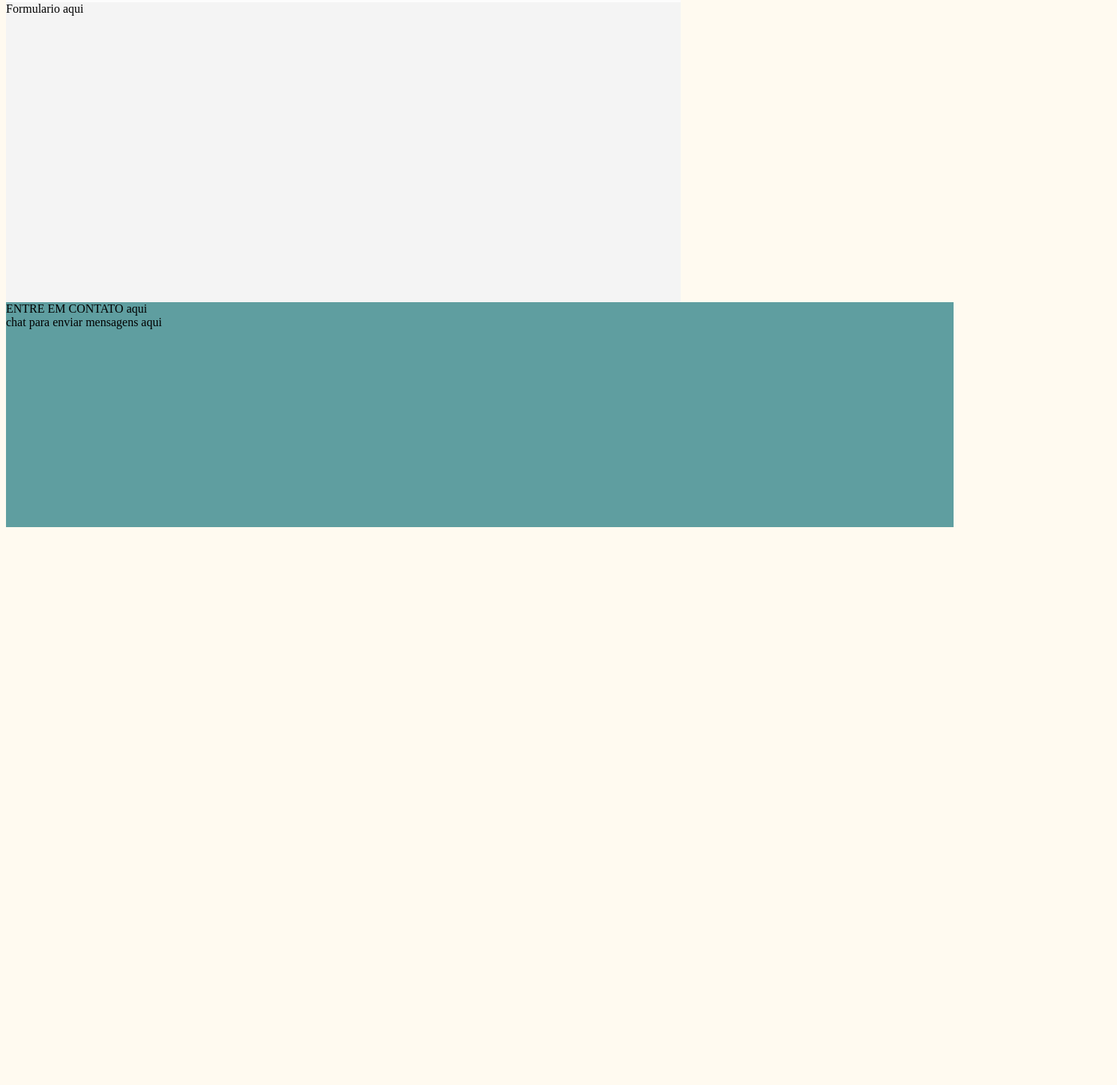
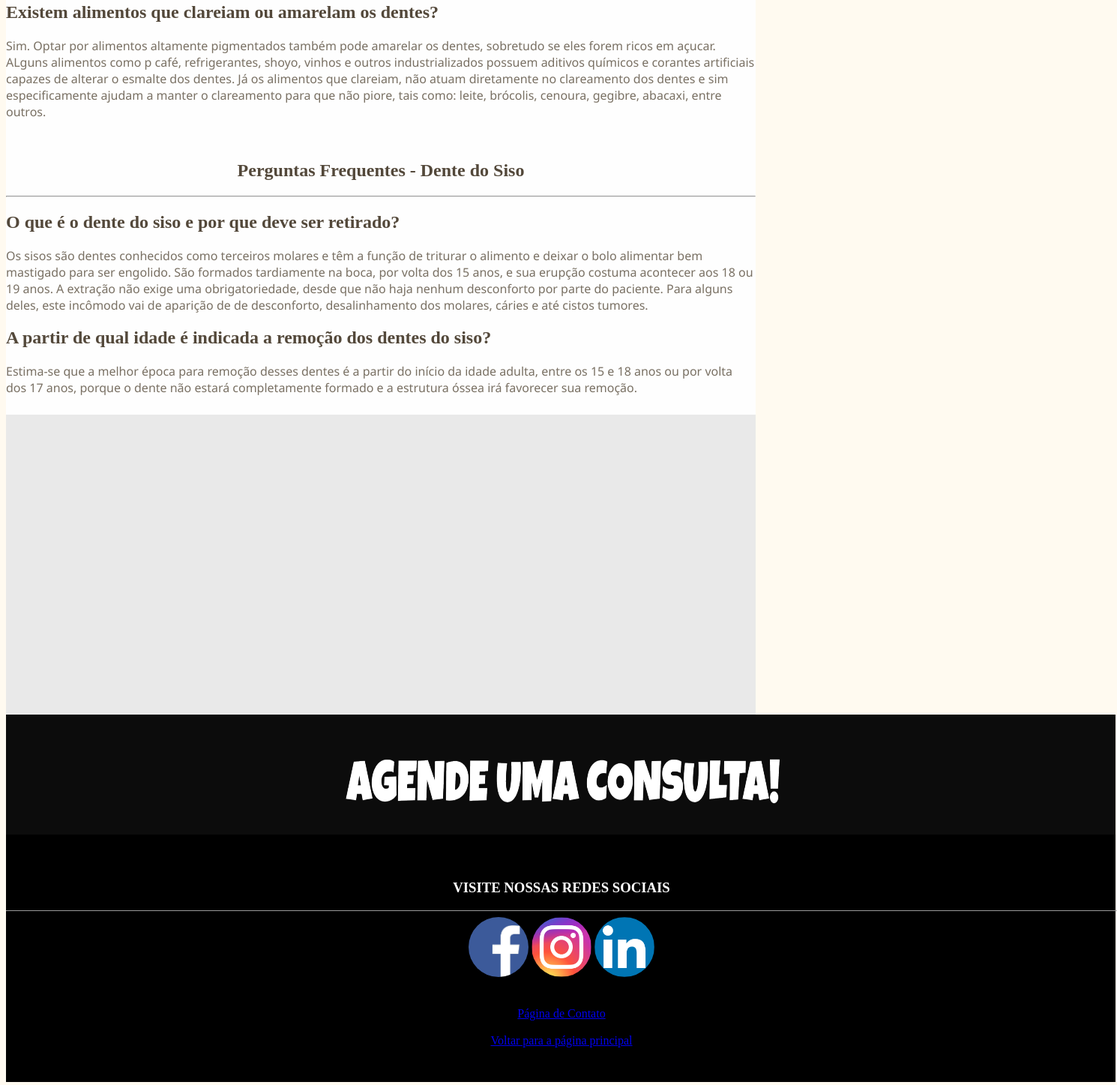
Before and after one commit to OCTS-Desenvolvimentos/site, a plain HTML site: page FAQpagina/perguntas.html in a window 1280 px wide. Shown: the part 875-2322 px from the top of the page at 75% size, 1490 px wide, since content can reach past the window. Before the commit the page ends 1586 px from the top, so only its background shows below. Drawn offline with Linux system fonts and the light colour scheme.

Commit message:
cria as perguntas frequentes e o agende uma consulta

```diff
--- a/FAQpagina/perguntas.css
+++ b/FAQpagina/perguntas.css
@@ -1,5 +1,5 @@
 .div1 {
-    width: 900x;
+    width: 1480px;
     height: 170px;
     color: black;
     display: flex;
@@ -17,20 +17,55 @@ div#q1 {
 }
 
 .div2{
-    background-color: #fcfcfc;
-    width: 900px;
-    height: 700px;
+    background-color: #fefefe;
+    width: 1000px;
+    height: 1230px;
 }
 
 .div3 {
-    background-color: #f4f4f4;
-    width: 900px;
+    background-color: #e9e9e9;
+    width: 1000px;
     height: 400px;
+    display: flex;
+}
+
+.div4 {
+    background-color: #0c0c0c;
+    width: 1480px;
+    height: 160px;
+    display: flex;
+    align-items: center;
+    justify-content: center;
+}
+
+.div5 {
+    background-color: black;
+    width: 1480px;
+    height: 330px;
+    display:flex;
+}
+
+.img {
+    width: 80px;
+    height: 80px;
+    border-radius: 50%;
+}
+a{
+    display: flex;
+    justify-content:space-around;
 
 }
 
-.div4 {
-    background-color: cadetblue;
-    width: 900x;
-    height: 300px;
+.header1 {
+    justify-content: center;
+    align-items: center;
 }
+
+h2 {
+    color: #53483a;
+}
+
+p{
+    font-family:'Segoe UI', Tahoma, Geneva, Verdana, sans-serif;
+    color: #797063;
+}
--- a/FAQpagina/perguntas.html
+++ b/FAQpagina/perguntas.html
@@ -3,22 +3,72 @@
 <head>
     <meta charset="UTF-8">
     <meta name="viewport" content="width=device-width, initial-scale=1.0">
-    <title>Document</title>
+    <title>Perguntas Frequentes</title>
     <link rel="stylesheet" href="perguntas.css">
 </head>
 <body bgcolor="FFFAFO">
     <div class="div1" id="q1">
         <p class="font1">Perguntas Frequentes</p>
     </div>
+
     <div class="div2">
-        As perguntas aqui
+       <center><h2>Perguntas Frequentes - fio dental</h2></center> <hr>
+
+        <h2>O uso do fio dental é necessário para a limpeza dos dentes?</h2>
+        <p>Sim. O fio dental tira detritos presos e matéria alimentar em áreas de díficil acesso com uma escova, ele revitaliza e é um passo importantíssimo para a higiene diária bucal. Apesar da importância do uso do fio dental, de acordo com uma pesquisa solicitada pelo Conselho Federal de Odontologia ao Datafolha, em 2016, apenas 57% dos brasileiros afirmam usar o fio dental, ou seja, 43% da população não utiliza. Pular esta etapa da higiene bucal diária pode causar danos da gengiva como a gengivite, causar cáries devido aos resquícios de comida entre os dentes e, posteriormente, a perca dos dentes pela enfermidade.</p>
+
+        <h2>O que fazer quando a gengiva sangra ao passar o fio dental?</h2>
+       <p>A gengiva sangrando ao passar o fio dental é um processo que confunde muito os pacientes. Muitas vezes, esse sangramento está associado e pode ser solucionado com apenas a mudança dos maus hábitos de higiene bucal. Isto é, a transição do uso de alguém que não tinha o costume, acaba colocando muita força entre os dentes e machucando os músculos sensíveis da gengiva. Entretanto, é importante distinguir uma gengiva sangrando de uma gengiva doente. Esse acontecimento também é o primeiro passo para a gengivite, que é causada pelo acúmulo de placa bacteriana. Porém quanto mais você realizar a limpeza com o fio dental, a inflamação cessará e o sangramento também.</p>
+        <br>
+        <center><h2>Perguntas frequentes - Clareamento Dental</h2></center> <hr>
+
+        <h2>Por que os dentes amarelam?</h2>
+        <p>O amarelamento dos dentes pode ocorrer devido a vários fatores, como a pigmentação natural trazida por herança genética, hábitos alimentares, consumo de tabaco, envelhecimento ou problemas de saúde. Existem alguns tratamentos que podem ajudar a melhorar a cor dos dentes amarelados, como o clareamento dental.</p>
+
+        <h2>Existem alimentos que clareiam ou amarelam os dentes?</h2>
+       <p>Sim. Optar por alimentos altamente pigmentados também pode amarelar os dentes, sobretudo se eles forem ricos em açucar. ALguns alimentos como p café, refrigerantes, shoyo, vinhos e outros industrializados possuem aditivos químicos e corantes artificiais capazes de alterar o esmalte dos dentes. Já os alimentos que clareiam, não atuam diretamente no clareamento dos dentes e sim especificamente ajudam a manter o clareamento para que não piore, tais como: leite, brócolis, cenoura, gegibre, abacaxi, entre outros.</p>
+        <br>
+        <center><h2>Perguntas Frequentes - Dente do Siso</h2></center> <hr>
+
+        <h2>O que é o dente do siso e por que deve ser retirado?</h2>
+       <p>Os sisos são dentes conhecidos como terceiros molares e têm a função de triturar o alimento e deixar o bolo alimentar bem mastigado para ser engolido. São formados tardiamente na boca, por volta dos 15 anos, e sua erupção costuma acontecer aos 18 ou 19 anos. A extração não exige uma obrigatoriedade, desde que não haja nenhum desconforto por parte do paciente. Para alguns deles, este incômodo vai de aparição de de desconforto, desalinhamento dos molares, cáries e até cistos tumores.</p>
+
+        <h2> A partir de qual idade é indicada a remoção dos dentes do siso?</h2>
+       <p>Estima-se que a melhor época para remoção desses dentes é a partir do início da idade adulta, entre os 15 e 18 anos ou por volta dos 17 anos, porque o dente não estará completamente formado e a estrutura óssea irá favorecer sua remoção.</p>
     </div>
+
     <div class="div3">
-        Formulario aqui
+
     </div>
+
     <div class="div4">
-        ENTRE EM CONTATO aqui <br>
-        chat para enviar mensagens aqui
+        <center>
+        <figure>
+             <img src="./imagens/1720900823148.png" alt="Figura entre em contato" width="600px" height="150px">
+        </figure>
+        </center>
+    </div>
+
+    <div class="div5">
+        <center>
+        <header>
+
+        <font color="black">
+            <h4>_____</h4>
+        </font>
+        <font color="white" type="TimesNewRoman">
+            <h3>VISITE NOSSAS REDES SOCIAIS</h3>
+        </font>
+        <hr size="1px" width="1480px">
+       <img src="./imagens/facelogo.jpeg" alt="" class="img">
+       <img src="./imagens/instalogo2.png" alt="" class="img">
+       <img src="./imagens/linkedinlogo.png" alt="" class="img"> <br> <br> <br>
+
+       <a href="contatos.html" target="_blank">Página de Contato</a> <br>
+       <a href="file:///C:/Users/sergi/site/index.html">Voltar para a página principal</a>
+
+       </header>
+       </center>
     </div>
 </body>
 </html>
```
Also changed, not shown: FAQpagina/imagens/1720900823148.png (added), FAQpagina/imagens/facelogo.jpeg (added), FAQpagina/imagens/instalogo.avif (added), FAQpagina/imagens/instalogo2.png (added), FAQpagina/imagens/linkedinlogo.png (added).
